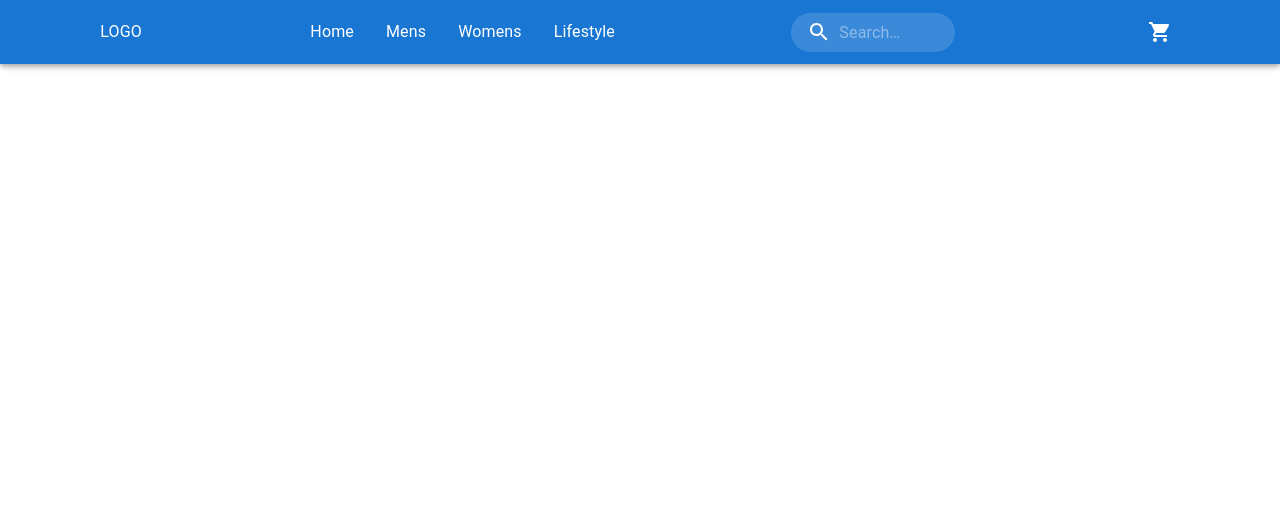
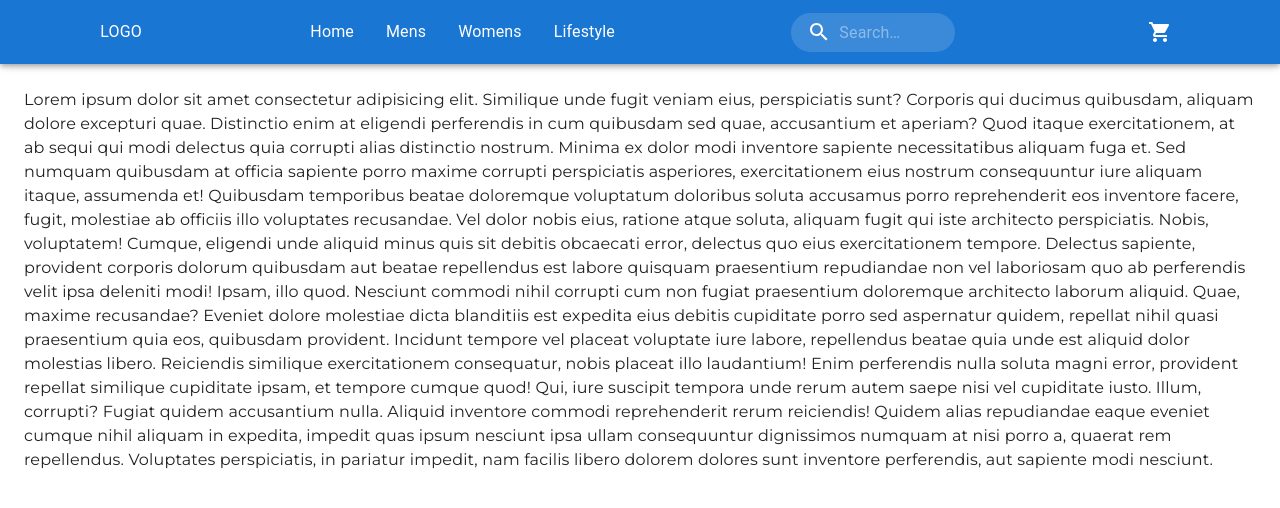
Before and after one commit to Marquessmalley/mistore, a React (Create React App) app in the folder client/: page /store in a window 1280 px wide. Shown: the top 508 px of the page. Built offline with nearby package versions, Linux system fonts and the light colour scheme; no server answers; a web font is replaced by a local one.

Commit message:
added storefront layout and navbar

```diff
--- a/client/src/components/Layouts/StoreFront/StoreFrontLayout.js
+++ b/client/src/components/Layouts/StoreFront/StoreFrontLayout.js
@@ -1,11 +1,60 @@
-import React from "react";
-import { Box } from "@mui/material";
+import React, { useState } from "react";
+import { Box, Typography, Toolbar } from "@mui/material";
 import Navbar from "../../Navigations/StoreFrontNavigation/Navbar";
+import Temporary from "../../Navigations/StoreFrontNavigation/Drawer/Temporary";
 const StoreFrontLayout = () => {
+  const [storeDrawerOpen, setStoreDrawerOpen] = useState(false);
+  const handleToggleDrawer = () => setStoreDrawerOpen(!storeDrawerOpen);
   return (
     <Box sx={{ display: "flex" }}>
       {/* MAIN NAV */}
-      <Navbar />
+      <Navbar handleToggleDrawer={handleToggleDrawer} />
+      <nav>
+        <Temporary
+          mobileOpen={storeDrawerOpen}
+          handleToggleDrawer={handleToggleDrawer}
+        />
+      </nav>
+      <Box component="main" sx={{ p: 3 }}>
+        <Toolbar />
+        <Typography>
+          Lorem ipsum dolor sit amet consectetur adipisicing elit. Similique
+          unde fugit veniam eius, perspiciatis sunt? Corporis qui ducimus
+          quibusdam, aliquam dolore excepturi quae. Distinctio enim at eligendi
+          perferendis in cum quibusdam sed quae, accusantium et aperiam? Quod
+          itaque exercitationem, at ab sequi qui modi delectus quia corrupti
+          alias distinctio nostrum. Minima ex dolor modi inventore sapiente
+          necessitatibus aliquam fuga et. Sed numquam quibusdam at officia
+          sapiente porro maxime corrupti perspiciatis asperiores, exercitationem
+          eius nostrum consequuntur iure aliquam itaque, assumenda et! Quibusdam
+          temporibus beatae doloremque voluptatum doloribus soluta accusamus
+          porro reprehenderit eos inventore facere, fugit, molestiae ab officiis
+          illo voluptates recusandae. Vel dolor nobis eius, ratione atque
+          soluta, aliquam fugit qui iste architecto perspiciatis. Nobis,
+          voluptatem! Cumque, eligendi unde aliquid minus quis sit debitis
+          obcaecati error, delectus quo eius exercitationem tempore. Delectus
+          sapiente, provident corporis dolorum quibusdam aut beatae repellendus
+          est labore quisquam praesentium repudiandae non vel laboriosam quo ab
+          perferendis velit ipsa deleniti modi! Ipsam, illo quod. Nesciunt
+          commodi nihil corrupti cum non fugiat praesentium doloremque
+          architecto laborum aliquid. Quae, maxime recusandae? Eveniet dolore
+          molestiae dicta blanditiis est expedita eius debitis cupiditate porro
+          sed aspernatur quidem, repellat nihil quasi praesentium quia eos,
+          quibusdam provident. Incidunt tempore vel placeat voluptate iure
+          labore, repellendus beatae quia unde est aliquid dolor molestias
+          libero. Reiciendis similique exercitationem consequatur, nobis placeat
+          illo laudantium! Enim perferendis nulla soluta magni error, provident
+          repellat similique cupiditate ipsam, et tempore cumque quod! Qui, iure
+          suscipit tempora unde rerum autem saepe nisi vel cupiditate iusto.
+          Illum, corrupti? Fugiat quidem accusantium nulla. Aliquid inventore
+          commodi reprehenderit rerum reiciendis! Quidem alias repudiandae eaque
+          eveniet cumque nihil aliquam in expedita, impedit quas ipsum nesciunt
+          ipsa ullam consequuntur dignissimos numquam at nisi porro a, quaerat
+          rem repellendus. Voluptates perspiciatis, in pariatur impedit, nam
+          facilis libero dolorem dolores sunt inventore perferendis, aut
+          sapiente modi nesciunt.
+        </Typography>
+      </Box>
     </Box>
   );
 };
--- /dev/null
+++ b/client/src/components/Navigations/StoreFrontNavigation/Drawer/Temporary.js
@@ -0,0 +1,20 @@
+import React from "react";
+import { Drawer } from "@mui/material";
+const Temporary = ({ mobileOpen, handleToggleDrawer }) => {
+  const drawerWidth = 240;
+  return (
+    <Drawer
+      variant="temporary"
+      open={mobileOpen}
+      onClose={handleToggleDrawer}
+      sx={{
+        display: { xs: "block", sm: "none" },
+        "& .MuiDrawer-paper": { boxSizing: "border-box", width: drawerWidth },
+      }}
+    >
+      Temporary
+    </Drawer>
+  );
+};
+
+export default Temporary;
--- a/client/src/components/Navigations/StoreFrontNavigation/Navbar.js
+++ b/client/src/components/Navigations/StoreFrontNavigation/Navbar.js
@@ -14,7 +14,7 @@ import SearchBox from "../../UI/SearchBox/SearchBox";
 import ShoppingCartIcon from "@mui/icons-material/ShoppingCart";
 import MenuIcon from "@mui/icons-material/Menu";
 
-const Navbar = () => {
+const Navbar = ({ handleToggleDrawer }) => {
   return (
     <AppBar component="nav">
       <Toolbar sx={{ display: "flex", justifyContent: "space-around" }}>
@@ -23,7 +23,7 @@ const Navbar = () => {
           color="inherit"
           aria-label="open drawer"
           edge="start"
-          //   onClick={handleDrawerToggle}
+          onClick={handleToggleDrawer}
           sx={{ mr: 2, display: { md: "none" } }}
         >
           <MenuIcon />
```
